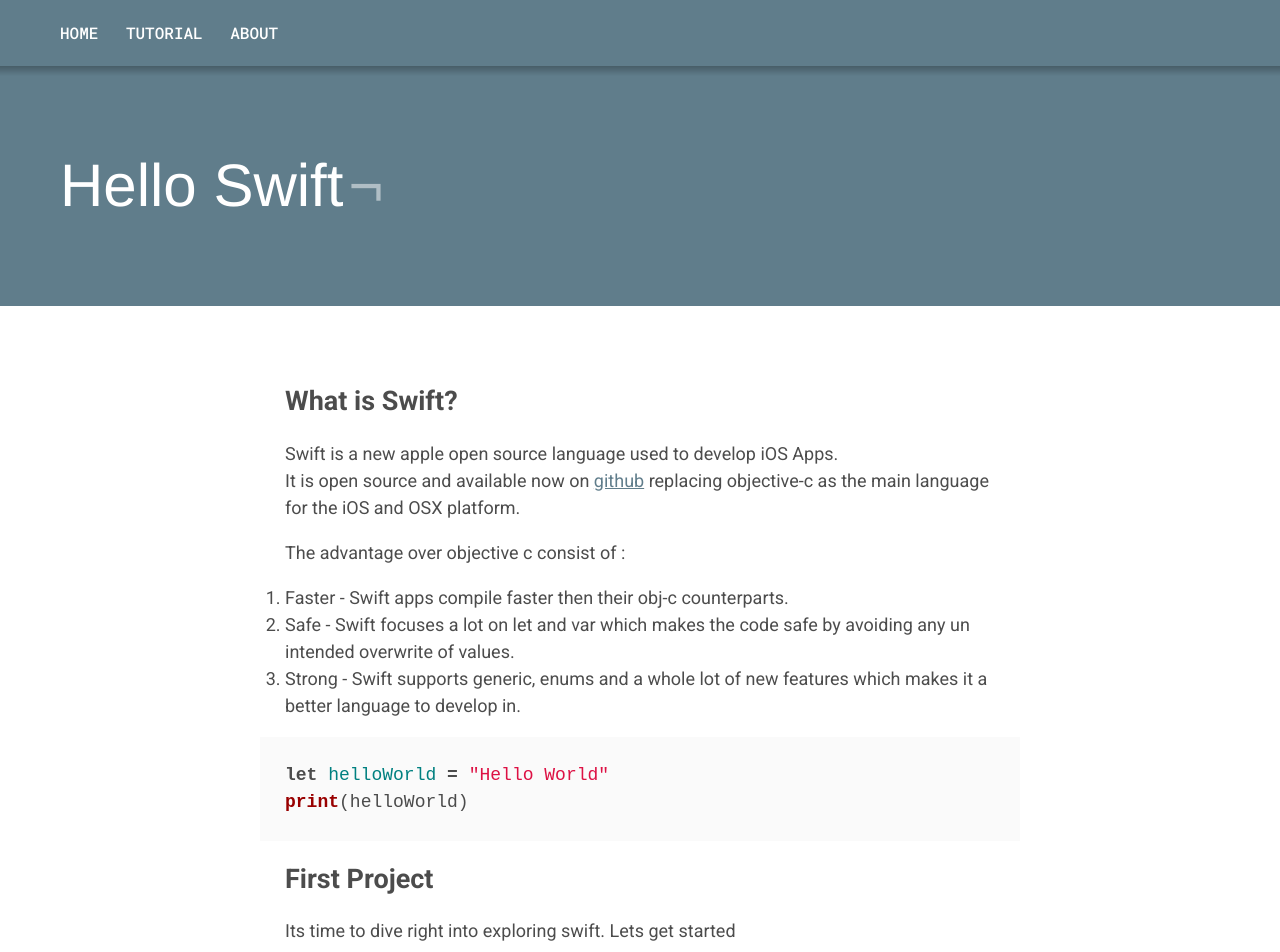
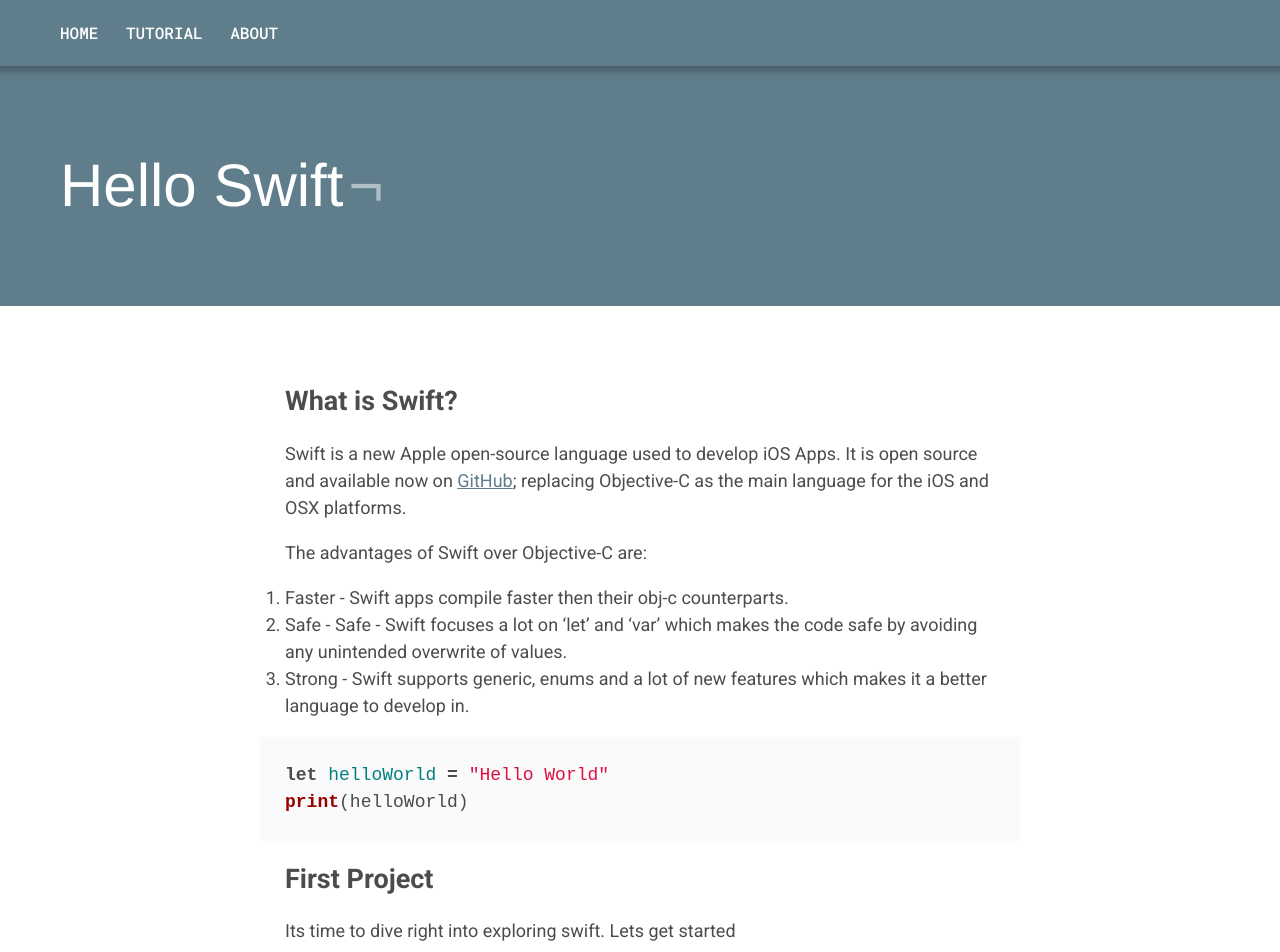
Before and after one commit to Shubhank101/iOSAndroidChaosOverFlow, a Jekyll site: the page built from _posts/2016-05-12-hello-swift.md, in a window 1280 px wide and 1400 px high. Shown: the top 952 px of the window. Built offline with Jekyll 4.4.1, drawn with Linux system fonts in a browser that asks for light colours; some of the changed text lies outside the part shown.

Commit message:
Updating Swift tutorial

```diff
--- a/_posts/2016-05-12-hello-swift.md
+++ b/_posts/2016-05-12-hello-swift.md
@@ -8,14 +8,14 @@
 
 # What is Swift?
 
-Swift is a new apple open source language used to develop iOS Apps.
-It is open source and available now on [github](https://github.com/apple/swift) replacing objective-c as the main language for the iOS and OSX platform.
+Swift is a new Apple open-source language used to develop iOS Apps.
+It is open source and available now on [GitHub](https://github.com/apple/swift); replacing Objective-C as the main language for the iOS and OSX platforms.
 
-The advantage over objective c consist of :
+The advantages of Swift over Objective-C are:
 
  1. Faster - Swift apps compile faster then their obj-c counterparts.
- 2. Safe   - Swift focuses a lot on let and var which makes the code safe by avoiding any un intended overwrite of values.
- 3. Strong - Swift supports generic, enums and a whole lot of new features which makes it a better language to develop in.
+ 2. Safe   - Safe - Swift focuses a lot on ‘let’ and ‘var’ which makes the code safe by avoiding any unintended overwrite of values.
+ 3. Strong - Swift supports generic, enums and a lot of new features which makes it a better language to develop in.
 
 
 {% highlight swift %}
```
Also changed, not shown: other parts of _posts/2016-05-12-hello-swift.md (+2 -2 lines).
